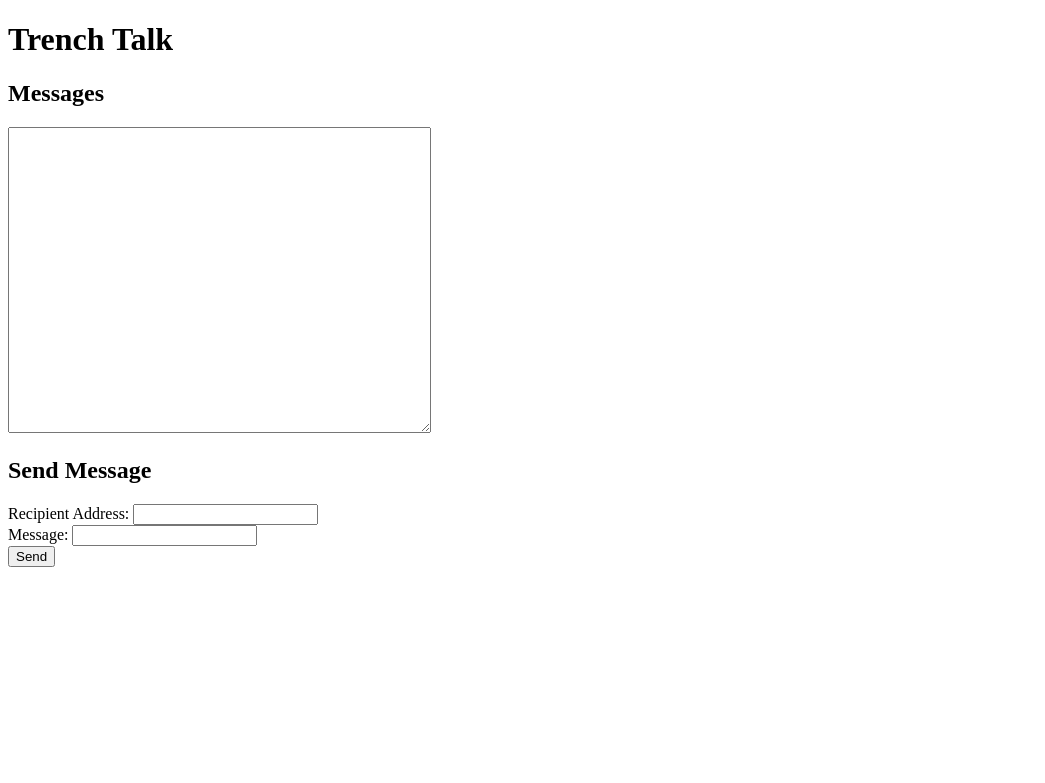
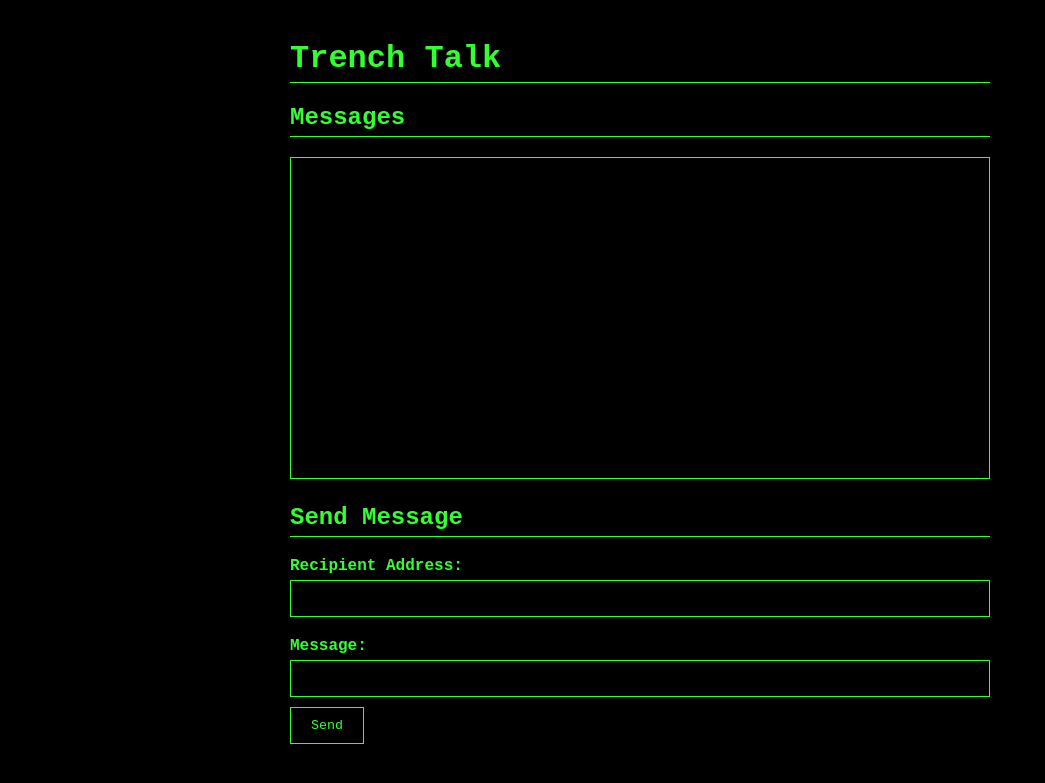
Before and after one commit to AdityaMitra5102/Project-Mariana, a Flask app: template templates/trenchtalk.html in a window 1280 px wide. Shown: the top 783 px of the page, without its empty margins (0-1045 px from the left). Run offline with Flask 3, Linux system fonts and the light colour scheme; the template is opened without the code that fills it, so the values that code supplies are empty; parts of the project's set-up code (start-up, migrations or seed data) failed here and were passed over.

Commit message:
Add files via upload

```diff
--- a/templates/trenchtalk.html
+++ b/templates/trenchtalk.html
@@ -4,10 +4,90 @@
     <meta charset="UTF-8">
     <meta name="viewport" content="width=device-width, initial-scale=1.0">
     <title>Trench Talk</title>
+   <style>
+    body {
+        background-color: #000;
+        color: #33ff33;
+        font-family: 'Courier New', Courier, monospace;
+        margin: 0;
+        padding: 0;
+    }
 
+    .container {
+        max-width: 700px;
+        margin: 0 auto;
+        padding: 20px;
+    }
+
+    h1, h2 {
+        color: #33ff33;
+        border-bottom: 1px solid #33ff33;
+        padding-bottom: 5px;
+        margin-top: 20px;
+    }
+
+    textarea {
+        width: 100%;
+        background-color: #000;
+        color: #33ff33;
+        border: 1px solid #33ff33;
+        resize: none;
+        padding: 10px;
+        font-family: 'Courier New', Courier, monospace;
+        box-sizing: border-box;
+        overflow: auto; /* Ensures scrollbar shows up */
+	   white-space: pre-wrap; /* Better line handling */
+    }
+
+    input[type="text"] {
+        width: 100%;
+        padding: 10px;
+        background-color: #000;
+        color: #33ff33;
+        border: 1px solid #33ff33;
+        font-family: 'Courier New', Courier, monospace;
+        margin-bottom: 10px;
+        box-sizing: border-box;
+    }
+
+    button {
+        background-color: #000;
+        color: #33ff33;
+        border: 1px solid #33ff33;
+        padding: 10px 20px;
+        font-family: 'Courier New', Courier, monospace;
+        cursor: pointer;
+        transition: background-color 0.3s;
+    }
+
+    button:hover {
+        background-color: #111;
+    }
+
+    label {
+        display: block;
+        margin-top: 10px;
+        margin-bottom: 5px;
+        font-weight: bold;
+    }
+
+    /* Blinking cursor style */
+    #output::after {
+        content: "_";
+        animation: blink 1s infinite;
+    }
+
+    @keyframes blink {
+        0% { opacity: 1; }
+        50% { opacity: 0; }
+        100% { opacity: 1; }
+    }
+
+</style>
 
 </head>
 <body>
+ <div class="container">
     <h1>Trench Talk</h1>
 
     <div>
@@ -27,9 +107,8 @@
         </div>
         <button id="sendButton">Send</button>
     </div>
-
+</div>
         <script>
-        // Function to fetch messages
         function fetchMessages() {
             fetch('/messages')
                 .then(response => response.text())
@@ -38,19 +117,16 @@
                         const messages = JSON.parse(data);
                         const outputArea = document.getElementById('output');
 
-                        // Clear the textarea if it's the first fetch
                         if (!window.hasLoadedMessages) {
                             outputArea.value = '';
                             window.hasLoadedMessages = true;
                         }
 
-                        // Format and append each message
                         messages.forEach(message => {
-                            const formattedMessage = `${message.NAC}>>> ${message.message}\n`;
+                            const formattedMessage = `${message.NAC} >>> ${message.message}\n\n`;
                             outputArea.value += formattedMessage;
                         });
 
-                        // Scroll to bottom
                         outputArea.scrollTop = outputArea.scrollHeight;
                     } catch (error) {
                         console.error('Error parsing messages:', error);
@@ -61,20 +137,16 @@
                 });
         }
 
-        // Set up periodic fetch every second
-        setInterval(fetchMessages, 5000);
+        setInterval(fetchMessages, 3000);
 
-        // Handle send button click
         document.getElementById('sendButton').addEventListener('click', function() {
             const destValue = document.getElementById('dest').value;
             const messageValue = document.getElementById('message').value;
 
-            // Create form data
             const formData = new FormData();
             formData.append('dest', destValue);
             formData.append('message', messageValue);
 
-            // Send POST request
             fetch('/send', {
                 method: 'POST',
                 body: formData
@@ -82,7 +154,6 @@
             .then(response => response.text())
             .then(data => {
                 console.log(data);
-                // Clear message input after sending
                 document.getElementById('message').value = '';
             })
             .catch(error => {
@@ -90,7 +161,6 @@
             });
         });
 
-        // Initial fetch on page load
         fetchMessages();
     </script>
 
```
